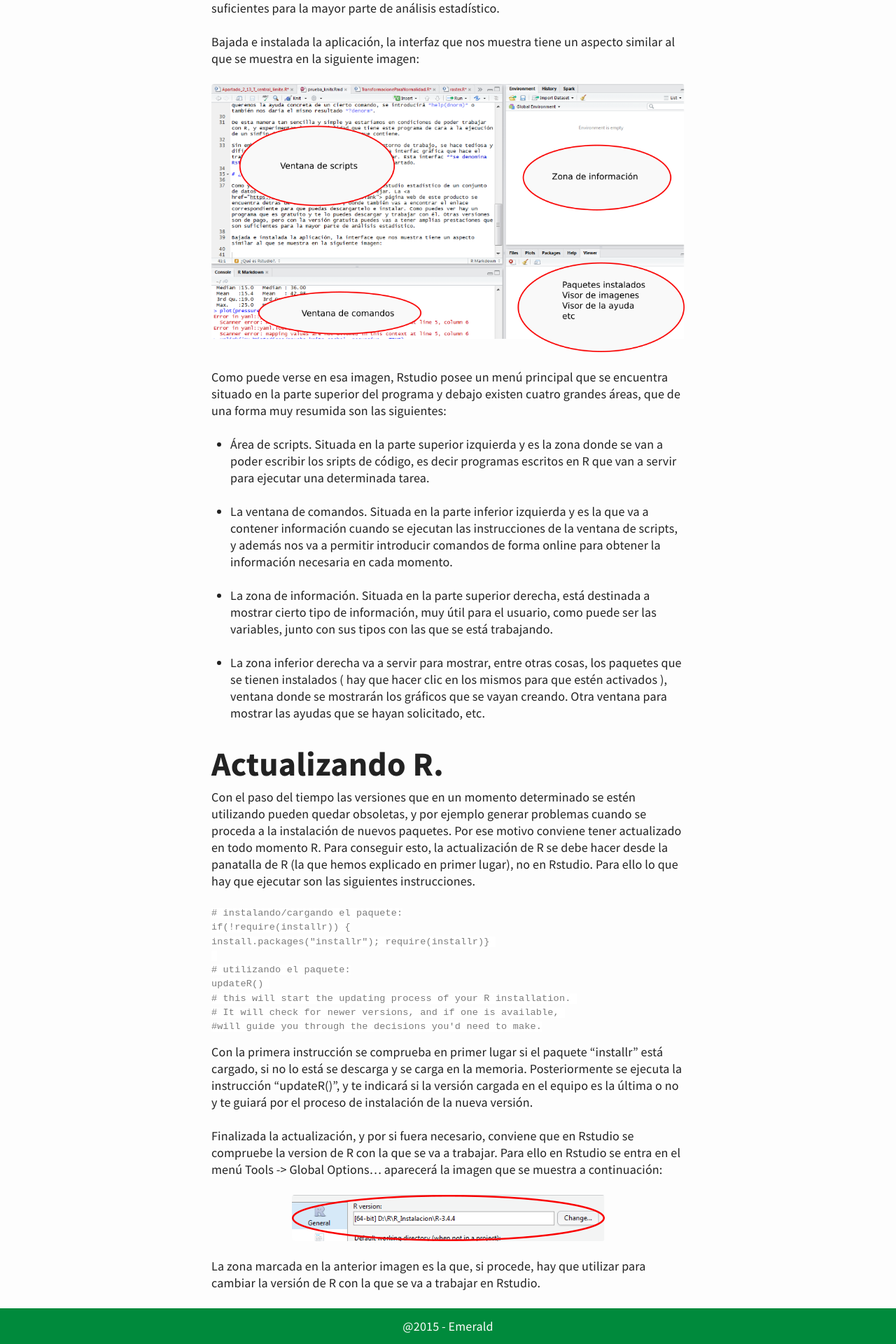
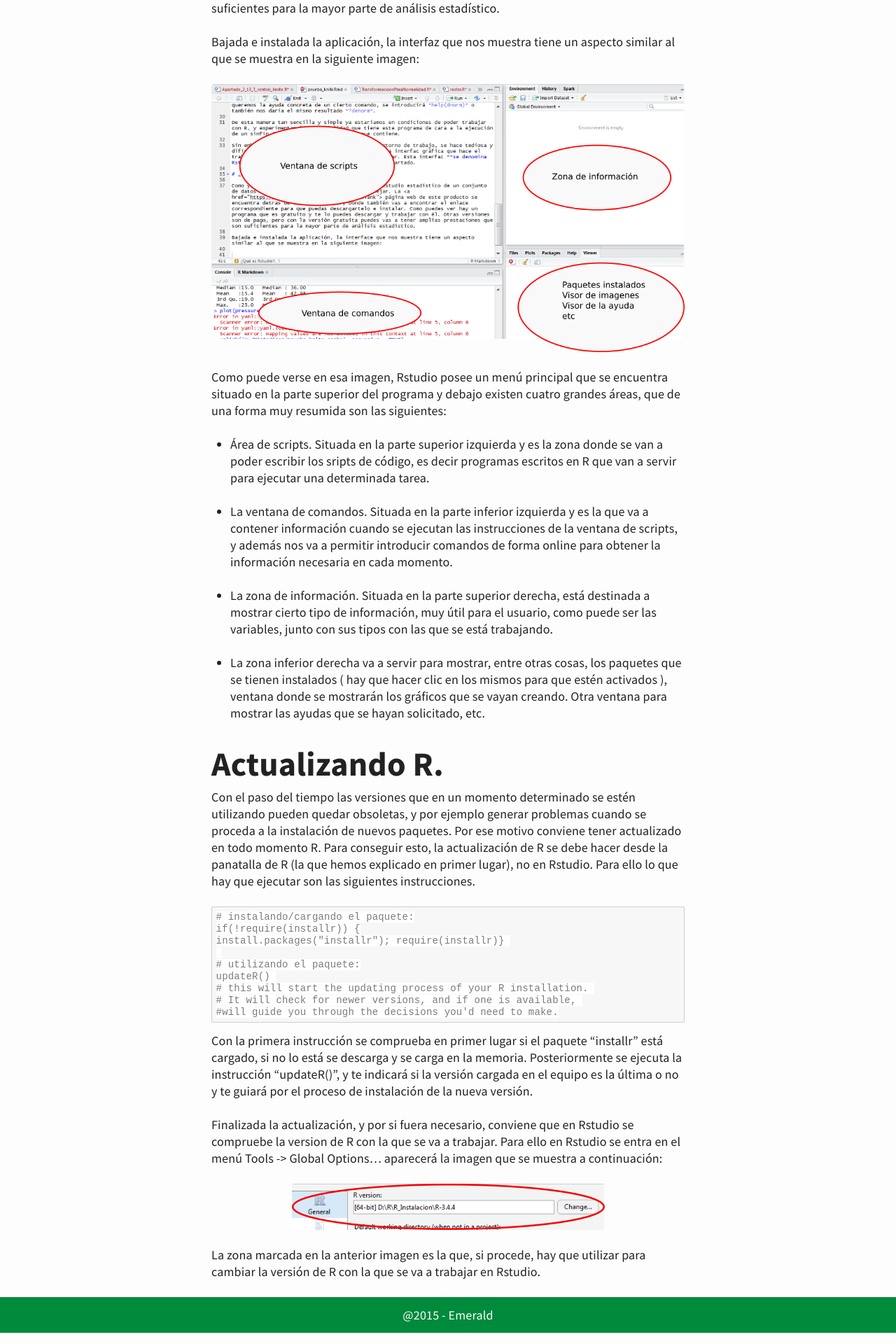
Before and after one commit to bigdatafran/big_data, a Jekyll site: the page built from _posts/R/2018-08-31-intro-R.md, in a window 1280 px wide. Shown: the part 2204-4124 px from the top of the page at 70% size. Built offline with Jekyll 4.4.1, drawn with Linux system fonts in a browser that asks for light colours.

```diff
--- a/_sass/jupyter.scss
+++ b/_sass/jupyter.scss
@@ -1,5 +1,5 @@
 //Para el código python
-.language-python  pre.highlight {
+.language-python  pre.highlight, .content pre.highlight {
     padding: 0.4em;
     line-height: 1.21429em;
     font-size: 14px;
```
